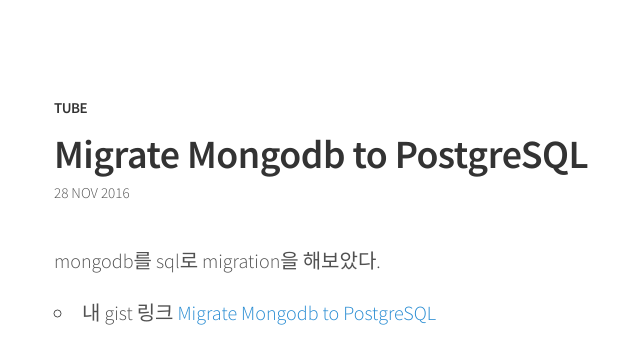
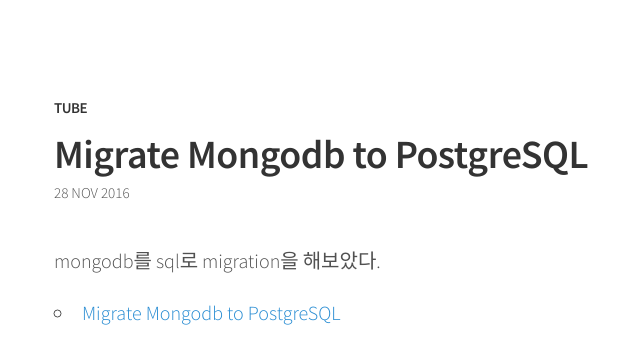
Before and after one commit to xx4159/xx4159.github.io, a Jekyll site: the page built from _posts/2016-11-28-mosql.md, in a window 1280 px wide. Shown: the top 364 px of the page, without its empty margins (226-866 px from the left). Built offline with Jekyll 4.4.1, drawn with Linux system fonts in a browser that asks for light colours.

Commit message:
modify - text

```diff
--- a/_posts/2016-11-28-mosql.md
+++ b/_posts/2016-11-28-mosql.md
@@ -5,5 +5,4 @@ description: Migrate Mongodb to PostgreSQL
 
 mongodb를 sql로 migration을 해보았다.
 
-- 내 gist 링크
-[Migrate Mongodb to PostgreSQL](https://gist.github.com/xx4159/546db9e63d38653d65918fbfdb5b825c)
+- [Migrate Mongodb to PostgreSQL](https://gist.github.com/xx4159/546db9e63d38653d65918fbfdb5b825c)
```
